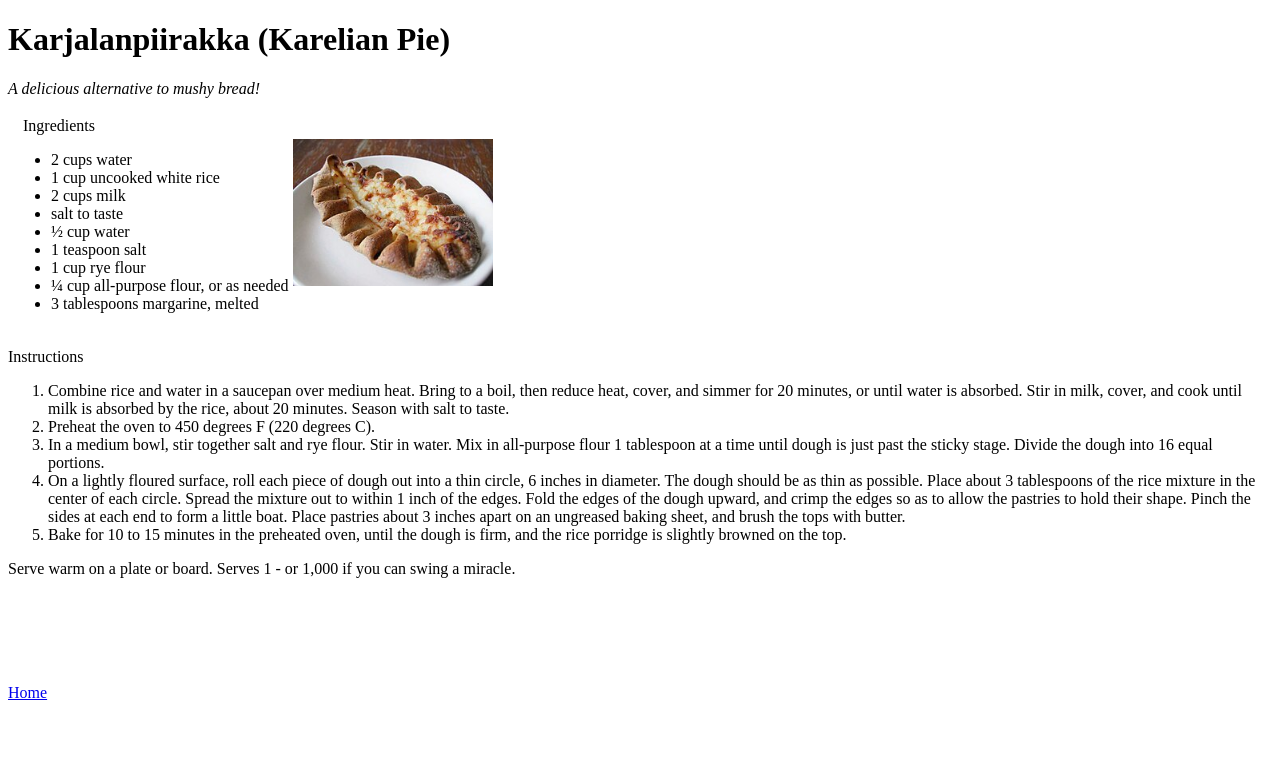
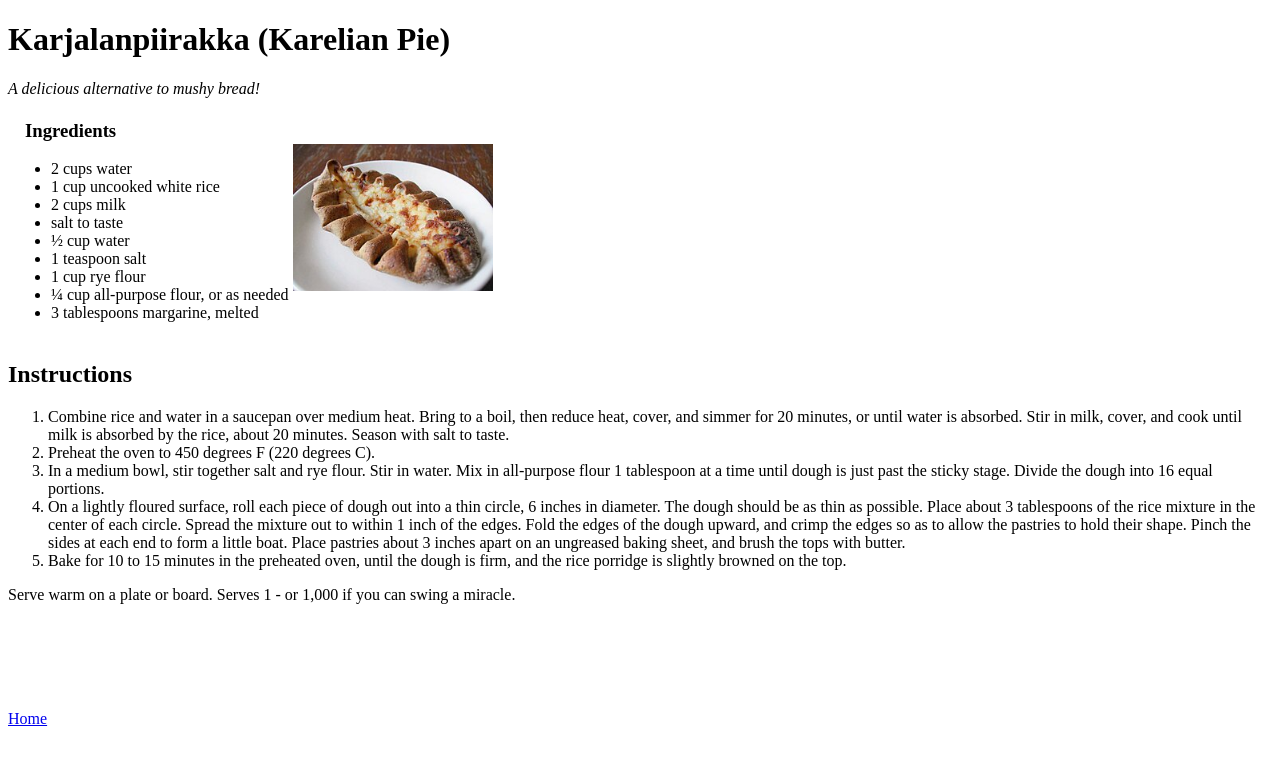
Before and after one commit to pdevalanne/odin-recipes, a plain HTML site: page recipes/karjalanpiirakka.html in a window 1280 px wide. Drawn offline with Linux system fonts and the light colour scheme.

Commit message:
Cosmetics (headings)

```diff
--- a/recipes/karjalanpiirakka.html
+++ b/recipes/karjalanpiirakka.html
@@ -11,7 +11,7 @@
     <table>
         <tr>
             <td>
-                <p>&nbsp;&nbsp;&nbsp;Ingredients</p>
+                <h3>&nbsp;&nbsp;&nbsp;Ingredients</h3>
                 <ul>
                     <li>2 cups water</li>
                     <li>1 cup uncooked white rice</li>
@@ -29,7 +29,7 @@
             </td>
         </tr>
     </table>
-    <p>Instructions</p>
+    <h2>Instructions</h2>
     <ol>
         <li>Combine rice and water in a saucepan over medium heat. Bring to a boil, then reduce heat, cover, and simmer for 20 minutes, or until water is absorbed. Stir in milk, cover, and cook until milk is absorbed by the rice, about 20 minutes. Season with salt to taste.</li>
         <li>Preheat the oven to 450 degrees F (220 degrees C).</li>
```
Also changed, not shown: recipes/toast.html (+1 -1 lines).
